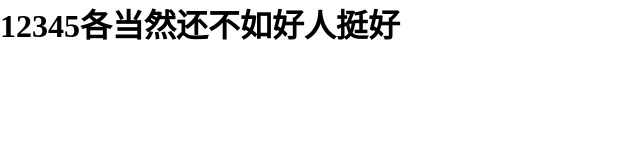
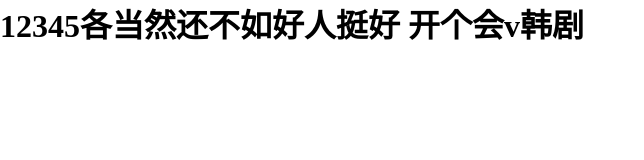
Before and after one commit to zzhuig/news, a plain HTML site: page index.html in a window 1280 px wide. Shown: the whole page, without its empty margins (0-644 px from the left). Drawn offline with Linux system fonts and the light colour scheme.

Commit message:
修改首页

```diff
--- a/index.html
+++ b/index.html
@@ -17,6 +17,6 @@
     </script>
 </head>
 <body>
-<h1>12345各当然还不如好人挺好 </h1>
+<h1>12345各当然还不如好人挺好 开个会v韩剧</h1>
 </body>
 </html>
```
